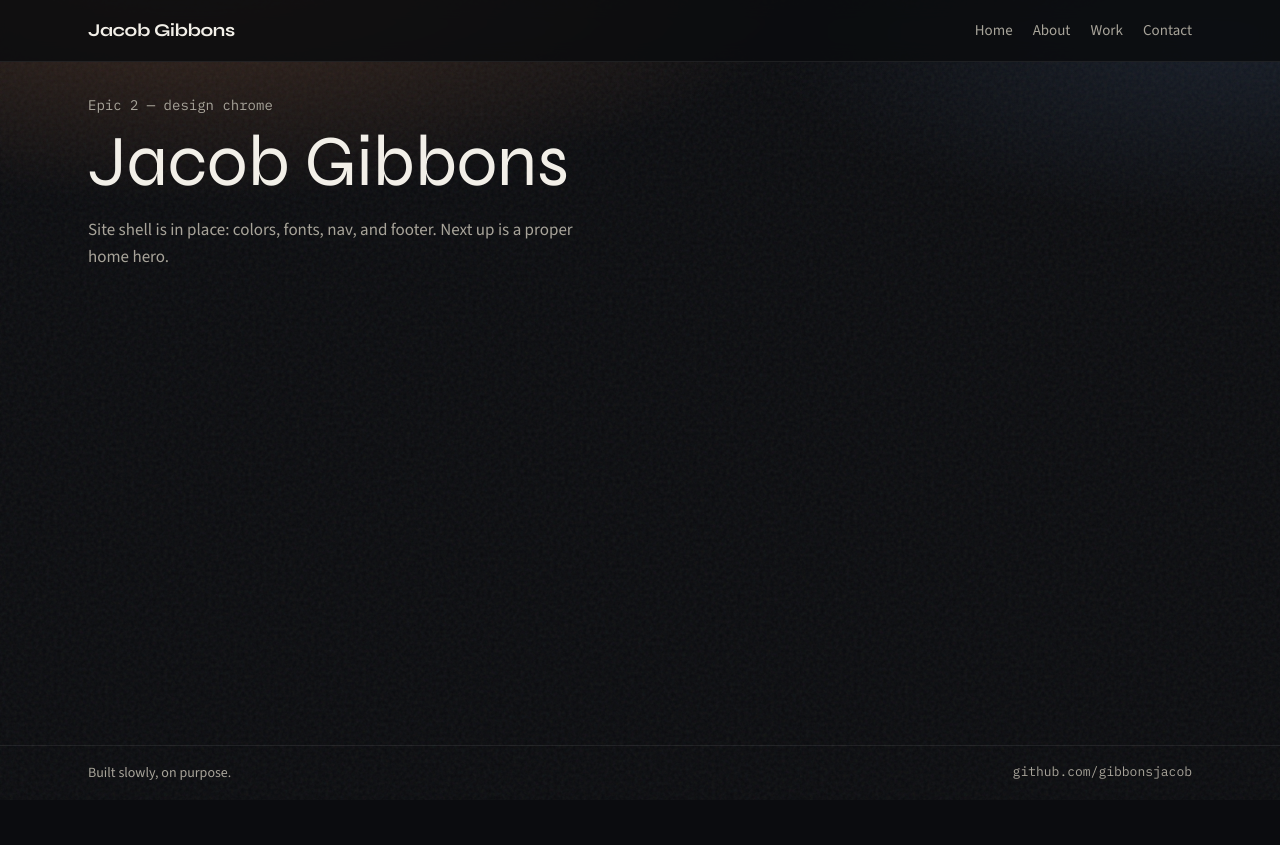
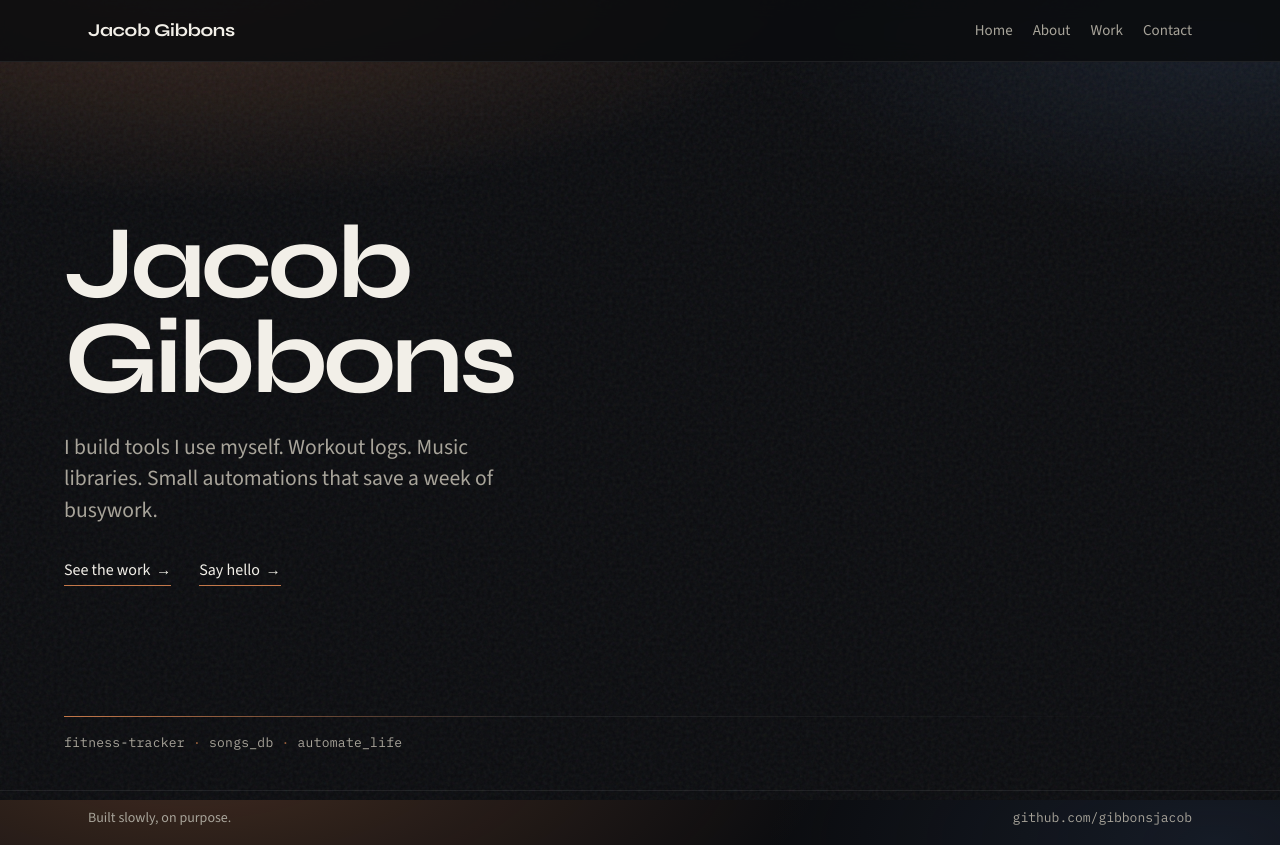
Before and after one commit to gibbonsjacob/portfolio, a Next.js app in the folder frontend/: page / in a window 1280 px wide. Before the commit the page ends 800 px from the top, so only its background shows below. Built offline with nearby package versions, Linux system fonts and the light colour scheme.

Commit message:
Redesign home as a typographic hero with a project field strip.
Drop the empty media panel and filled CTAs for a name-led layout, draft thesis line, and concrete project names.

```diff
--- a/frontend/app/globals.css
+++ b/frontend/app/globals.css
@@ -97,6 +97,12 @@ a:hover {
   padding: 2rem 1.5rem 4rem;
 }
 
+/* Home hero needs the full first viewport — loosen the content shell */
+.site-content:has(.home-hero) {
+  max-width: none;
+  padding: 0;
+}
+
 .site-header {
   position: sticky;
   top: 0;
@@ -174,6 +180,263 @@ a:hover {
   font-family: var(--font-mono);
 }
 
+.home-hero {
+  display: flex;
+  flex-direction: column;
+  justify-content: space-between;
+  min-height: calc(100vh - 4.5rem);
+  padding: 0 clamp(1.5rem, 5vw, 4rem);
+}
+
+.home-hero__inner {
+  display: flex;
+  flex-direction: column;
+  justify-content: center;
+  flex: 1;
+  gap: 1.5rem;
+  padding: 3.5rem 0 2rem;
+  max-width: 44rem;
+}
+
+.home-hero__brand {
+  margin: 0;
+  font-family: var(--font-display);
+  font-weight: 700;
+  font-size: clamp(3.25rem, 14vw, 6.5rem);
+  line-height: 0.92;
+  letter-spacing: -0.045em;
+  color: var(--paper);
+}
+
+.home-hero__brand-line {
+  display: block;
+  animation: home-brand-in 0.7s ease-out both;
+}
+
+.home-hero__brand-line:nth-child(2) {
+  animation-delay: 0.08s;
+}
+
+.home-hero__headline {
+  margin: 0;
+  max-width: 28rem;
+  font-family: var(--font-body);
+  font-weight: 400;
+  font-size: clamp(1.1rem, 2.2vw, 1.35rem);
+  line-height: 1.45;
+  color: var(--paper-muted);
+  animation: home-brand-in 0.7s ease-out 0.16s both;
+}
+
+.home-hero__ctas {
+  display: flex;
+  flex-wrap: wrap;
+  gap: 0.35rem 1.75rem;
+  margin-top: 0.35rem;
+  animation: home-brand-in 0.7s ease-out 0.24s both;
+}
+
+.home-cta {
+  display: inline-flex;
+  align-items: baseline;
+  gap: 0.35rem;
+  padding: 0.15rem 0;
+  font-size: 1rem;
+  font-weight: 500;
+  color: var(--paper);
+  text-decoration: none;
+  border-bottom: 1px solid var(--copper);
+  transition: color 0.15s ease, border-color 0.15s ease;
+}
+
+.home-cta:hover {
+  color: var(--copper);
+  border-color: var(--copper);
+}
+
+.home-cta::after {
+  content: "→";
+  font-size: 0.95em;
+  transition: transform 0.15s ease;
+}
+
+.home-cta:hover::after {
+  transform: translateX(0.2rem);
+}
+
+.home-hero__field {
+  padding: 0 0 2.25rem;
+  animation: home-field-in 0.8s ease-out 0.35s both;
+}
+
+.home-hero__field-rule {
+  display: block;
+  height: 1px;
+  margin-bottom: 1rem;
+  background: linear-gradient(
+    90deg,
+    var(--copper) 0%,
+    var(--line) 40%,
+    transparent 100%
+  );
+}
+
+.home-hero__field-strip {
+  display: flex;
+  flex-wrap: wrap;
+  align-items: center;
+  gap: 0.35rem 0.5rem;
+  margin: 0;
+  font-size: 0.8125rem;
+  letter-spacing: 0.02em;
+  color: var(--paper-muted);
+}
+
+.home-hero__field-sep {
+  color: var(--copper);
+  opacity: 0.8;
+}
+
+@keyframes home-brand-in {
+  from {
+    opacity: 0;
+    transform: translateY(0.6rem);
+  }
+  to {
+    opacity: 1;
+    transform: translateY(0);
+  }
+}
+
+@keyframes home-field-in {
+  from {
+    opacity: 0;
+    transform: translateY(0.4rem);
+  }
+  to {
+    opacity: 1;
+    transform: translateY(0);
+  }
+}
+
+@media (prefers-reduced-motion: reduce) {
+  .home-hero__brand-line,
+  .home-hero__headline,
+  .home-hero__ctas,
+  .home-hero__field {
+    animation: none;
+  }
+
+  .home-cta::after {
+    transition: none;
+  }
+
+  .home-cta:hover::after {
+    transform: none;
+  }
+}
+
+/* Shared interior pages (About, Work, Contact) */
+.page {
+  display: flex;
+  flex-direction: column;
+  gap: 2.5rem;
+  max-width: 48rem;
+  padding-top: 1rem;
+}
+
+.page__header {
+  display: flex;
+  flex-direction: column;
+  gap: 0.75rem;
+}
+
+.page__eyebrow {
+  margin: 0;
+  font-size: 0.75rem;
+  letter-spacing: 0.08em;
+  text-transform: uppercase;
+  color: var(--copper);
+}
+
+.page__title {
+  margin: 0;
+  font-weight: 700;
+  font-size: clamp(2rem, 5vw, 2.75rem);
+  line-height: 1.1;
+  letter-spacing: -0.03em;
+}
+
+.page__body {
+  display: grid;
+  gap: 2.5rem;
+}
+
+@media (min-width: 768px) {
+  .page__body {
+    grid-template-columns: minmax(0, 1.4fr) minmax(0, 0.85fr);
+    gap: 3rem;
+    align-items: start;
+  }
+}
+
+.prose {
+  display: flex;
+  flex-direction: column;
+  gap: 1.15rem;
+}
+
+.prose p {
+  margin: 0;
+  max-width: 36rem;
+  font-size: 1.0625rem;
+  line-height: 1.7;
+  color: var(--paper-muted);
+}
+
+.about-aside {
+  padding-top: 0.25rem;
+  border-top: 1px solid var(--line);
+}
+
+@media (min-width: 768px) {
+  .about-aside {
+    border-top: none;
+    border-left: 1px solid var(--line);
+    padding-top: 0;
+    padding-left: 2rem;
+  }
+}
+
+.about-aside__label {
+  margin: 0 0 1rem;
+  font-size: 0.75rem;
+  font-weight: 400;
+  letter-spacing: 0.06em;
+  text-transform: uppercase;
+  color: var(--copper);
+}
+
+.about-aside__list {
+  margin: 0;
+  padding: 0;
+  list-style: none;
+  display: flex;
+  flex-direction: column;
+  gap: 0.65rem;
+  font-size: 0.9375rem;
+  color: var(--paper);
+}
+
+.about-aside__list li {
+  padding-left: 0.85rem;
+  border-left: 1px solid var(--copper-soft);
+}
+
+.page__footer-link {
+  margin: 0.5rem 0 0;
+}
+
 @media (max-width: 640px) {
   .site-header__inner {
     flex-direction: column;
@@ -183,4 +446,12 @@ a:hover {
   .site-content {
     padding: 1.5rem 1.25rem 3rem;
   }
+
+  .site-content:has(.home-hero) {
+    padding: 0;
+  }
+
+  .home-hero {
+    min-height: calc(100vh - 6.5rem);
+  }
 }
--- a/frontend/app/page.js
+++ b/frontend/app/page.js
@@ -1,20 +1,44 @@
-// Home page → URL "/"
-// Epic 3 will turn this into a real hero; for now it just proves the chrome works.
+import Link from "next/link";
+
+// Home → "/" — typographic hero + project field strip (E3 structure)
 export default function Home() {
   return (
-    <main>
-      <p className="font-mono" style={{ color: "var(--paper-muted)", fontSize: "0.875rem" }}>
-        Epic 2 — design chrome
-      </p>
-      <h1
-        className="font-display"
-        style={{ fontSize: "clamp(2.5rem, 8vw, 4.5rem)", lineHeight: 1.05, margin: "0.5rem 0 1rem" }}
-      >
-        Jacob Gibbons
-      </h1>
-      <p style={{ maxWidth: "32rem", color: "var(--paper-muted)" }}>
-        Site shell is in place: colors, fonts, nav, and footer. Next up is a proper home hero.
-      </p>
+    <main className="home-hero">
+      <div className="home-hero__inner">
+        <h1 className="home-hero__brand">
+          <span className="home-hero__brand-line">Jacob</span>
+          <span className="home-hero__brand-line">Gibbons</span>
+        </h1>
+
+        <p className="home-hero__headline">
+          I build tools I use myself. Workout logs. Music libraries. Small
+          automations that save a week of busywork.
+        </p>
+
+        <div className="home-hero__ctas">
+          <Link href="/work" className="home-cta">
+            See the work
+          </Link>
+          <Link href="/contact" className="home-cta">
+            Say hello
+          </Link>
+        </div>
+      </div>
+
+      <div className="home-hero__field" aria-label="Selected projects">
+        <span className="home-hero__field-rule" aria-hidden="true" />
+        <p className="home-hero__field-strip font-mono">
+          <span>fitness-tracker</span>
+          <span className="home-hero__field-sep" aria-hidden="true">
+            ·
+          </span>
+          <span>songs_db</span>
+          <span className="home-hero__field-sep" aria-hidden="true">
+            ·
+          </span>
+          <span>automate_life</span>
+        </p>
+      </div>
     </main>
   );
 }
```
